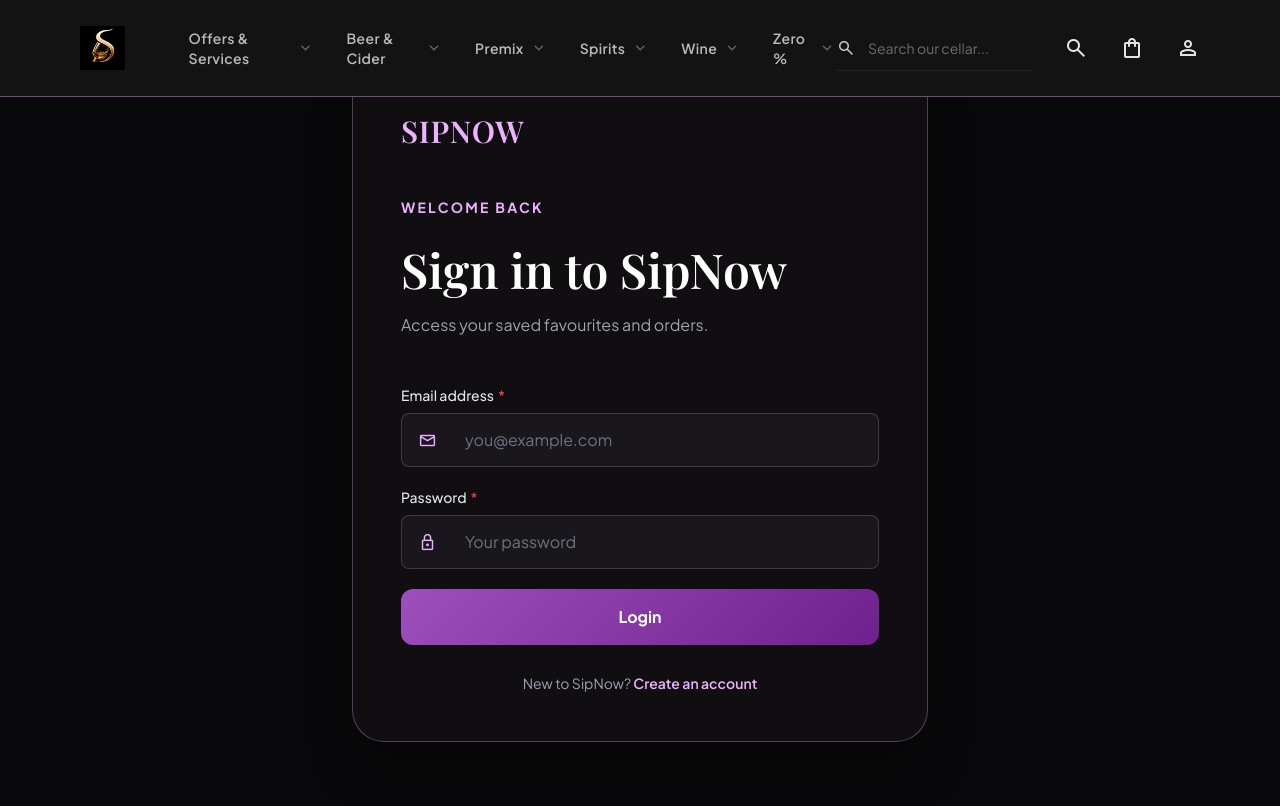
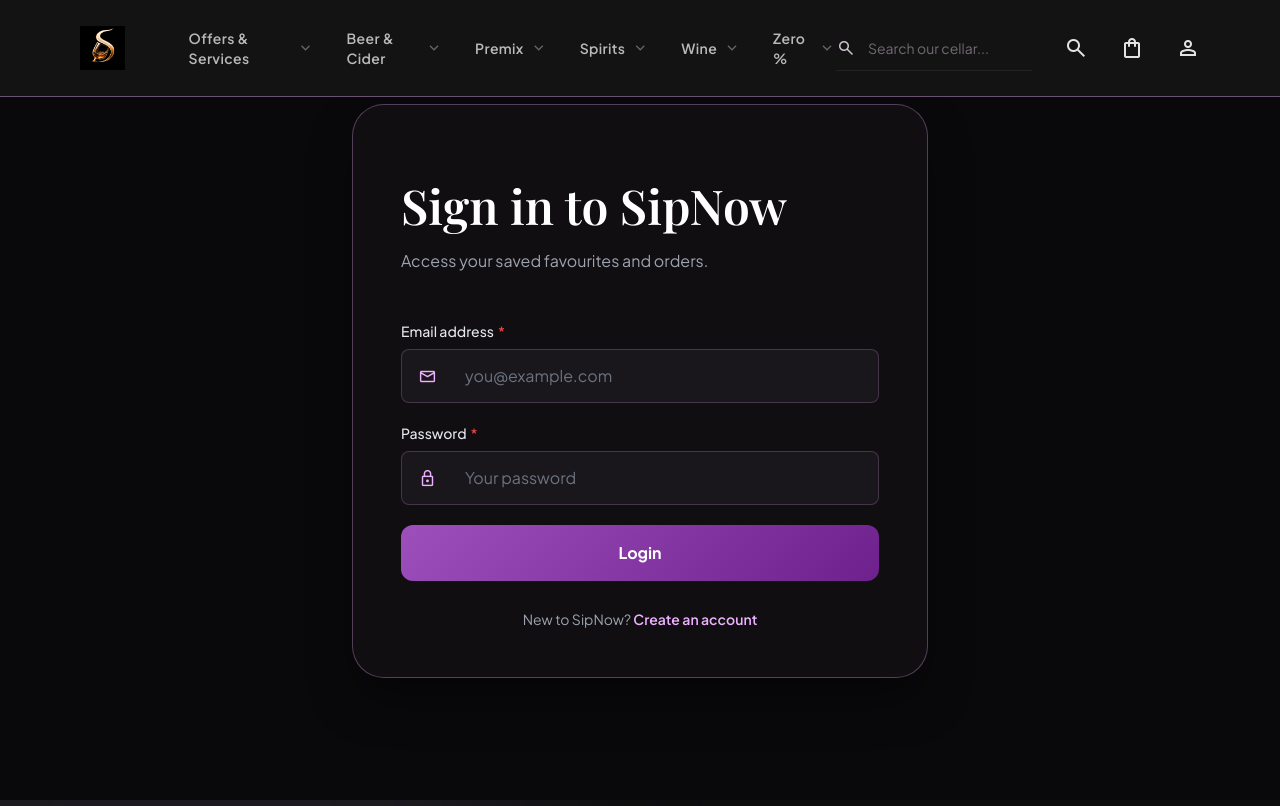
Before and after one commit to sriram21-TS/Sipnow-project, a React (Vite) app in the folder front-end/: page /login in a window 1280 px wide. Built offline with nearby package versions, Linux system fonts and the light colour scheme; a web font is replaced by a local one.

Commit message:
style: adjust layout margins for improved spacing on authentication page

```diff
--- a/front-end/src/pages/Auth.jsx
+++ b/front-end/src/pages/Auth.jsx
@@ -577,22 +577,7 @@ export default function Auth({ mode, onAuthenticated, onSwitch }) {
      * Dark authentication page.
      */
     <div className="min-h-screen bg-[#09080a] px-5 py-10 text-white sm:py-16">
-      <main className="mx-auto max-w-xl rounded-[2rem] border border-primary/30 bg-[#100e11] p-7 text-white shadow-2xl shadow-black/50 sm:p-12">
-        {/* ==================================================
-            BRAND
-            ================================================== */}
-
-        <p className="font-headline-md text-3xl tracking-wide text-primary">
-          SIPNOW
-        </p>
-
-        {/* ==================================================
-            PAGE TYPE
-            ================================================== */}
-
-        <p className="mt-12 text-sm font-bold uppercase tracking-[0.16em] text-primary">
-          {isSignup ? "Join the club" : "Welcome back"}
-        </p>
+      <main className="mx-auto mt-10 mb-10 max-w-xl rounded-[2rem] border border-primary/30 bg-[#100e11] p-7 text-white shadow-2xl shadow-black/50 sm:p-12">
 
         {/* ==================================================
             PAGE TITLE
```
